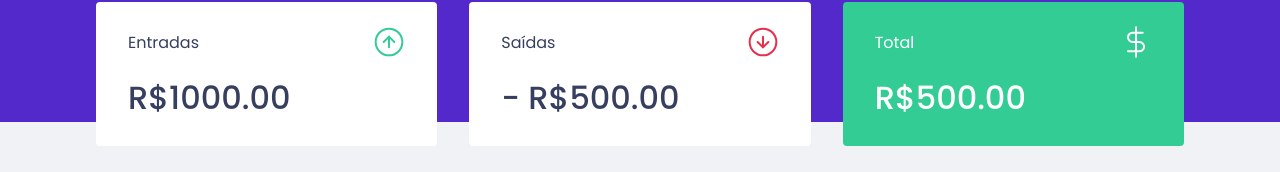
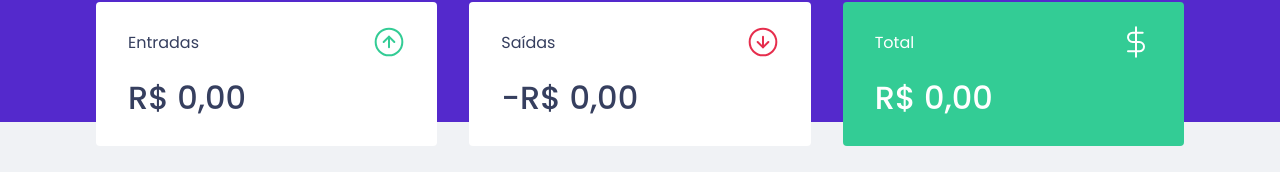
Before and after one commit to alessandro830/dtmoney, a React (Create React App) app: page / in a window 1280 px wide. Shown: the part 150-322 px from the top of the page. Built offline with nearby package versions, Linux system fonts and the light colour scheme; no server answers; what miragejs would draw is missing.

Commit message:
Calculando resumo

```diff
--- a/src/components/Summary/Index.tsx
+++ b/src/components/Summary/Index.tsx
@@ -9,7 +9,30 @@
 
     const { transactions } = useContext(TransactionsContext)
 
-    console.log(transactions)
+    // const totalDeposits = transactions.reduce((acc, transaction) => {
+    //     if (transaction.type === 'deposit') {
+    //         return acc + transaction.amount
+    //     }
+
+    //     return acc;
+
+    // }, 0)
+
+    const summary = transactions.reduce((acc, transaction) => {
+        if (transaction.type === 'deposit') {
+            acc.deposits += transaction.amount
+            acc.total += transaction.amount
+        } else {
+            acc.withdraws += transaction.amount
+            acc.total -= transaction.amount
+        }
+
+        return acc
+    }, {
+        deposits: 0,
+        withdraws: 0,
+        total: 0,
+    })
 
     return(
         <Container>
@@ -18,21 +41,37 @@
                     <p>Entradas</p>
                     <img src={incomeImg} alt="Entradas" />
                 </header>
-                <strong>R$1000.00</strong>
+                <strong>
+                    {new Intl.NumberFormat('pt-BR', {
+                        style: 'currency',
+                        currency: 'BRL'
+                    }).format(summary.deposits)}
+                </strong>
             </div>
             <div>
                 <header>
                     <p>Saídas</p>
                     <img src={outcomeImg} alt="Saídas" />
                 </header>
-                <strong>- R$500.00</strong>
+                <strong>
+                    -
+                    {new Intl.NumberFormat('pt-BR', {
+                        style: 'currency',
+                        currency: 'BRL'
+                    }).format(summary.withdraws)}
+                </strong>
             </div>
             <div className="highlight-background">
                 <header>
                     <p>Total</p>
                     <img src={totalImg} alt="Total" />
                 </header>
-                <strong>R$500.00</strong>
+                <strong>
+                    {new Intl.NumberFormat('pt-BR', {
+                        style: 'currency',
+                        currency: 'BRL'
+                    }).format(summary.total)}
+                </strong>
             </div>
         </Container>
     )
```
